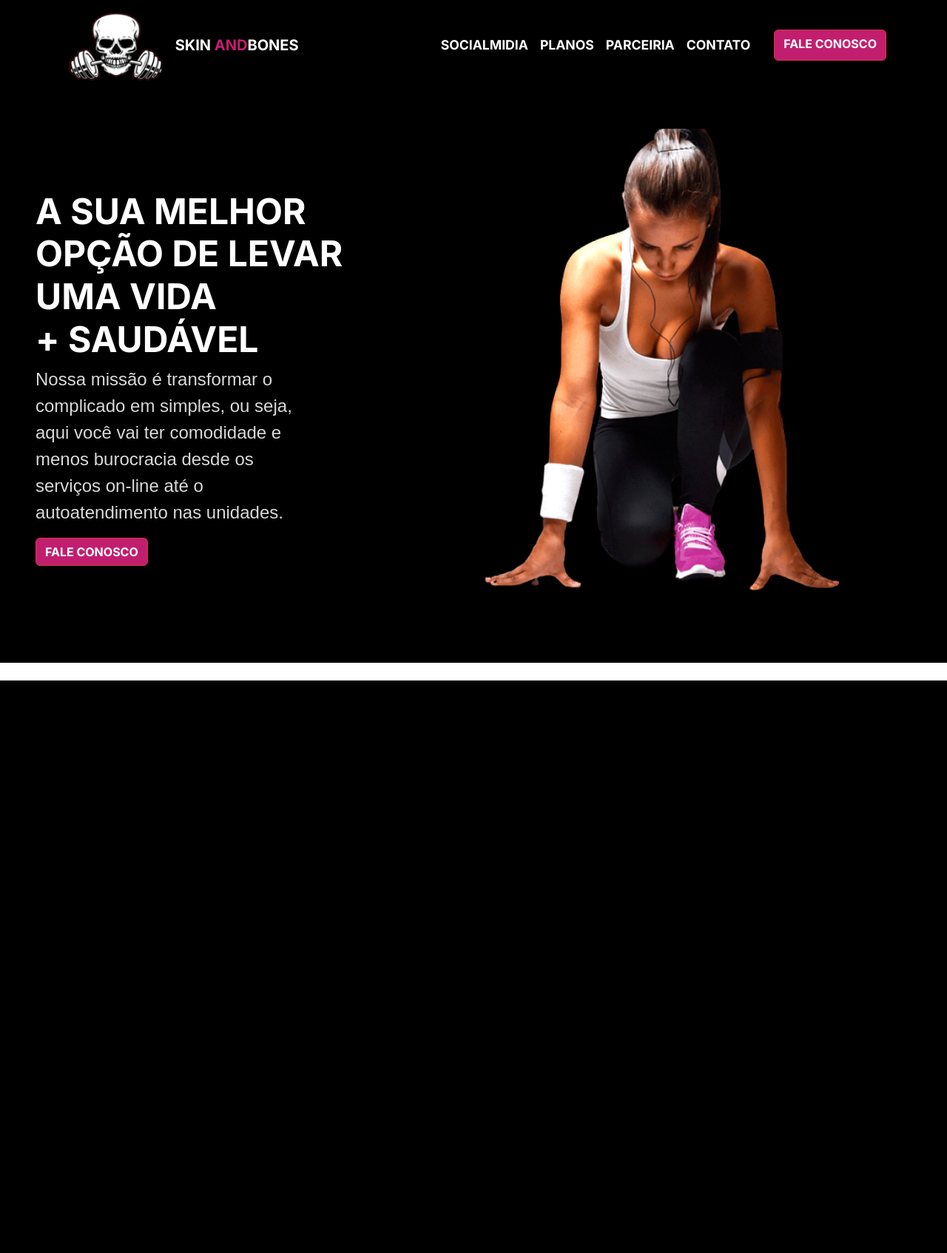
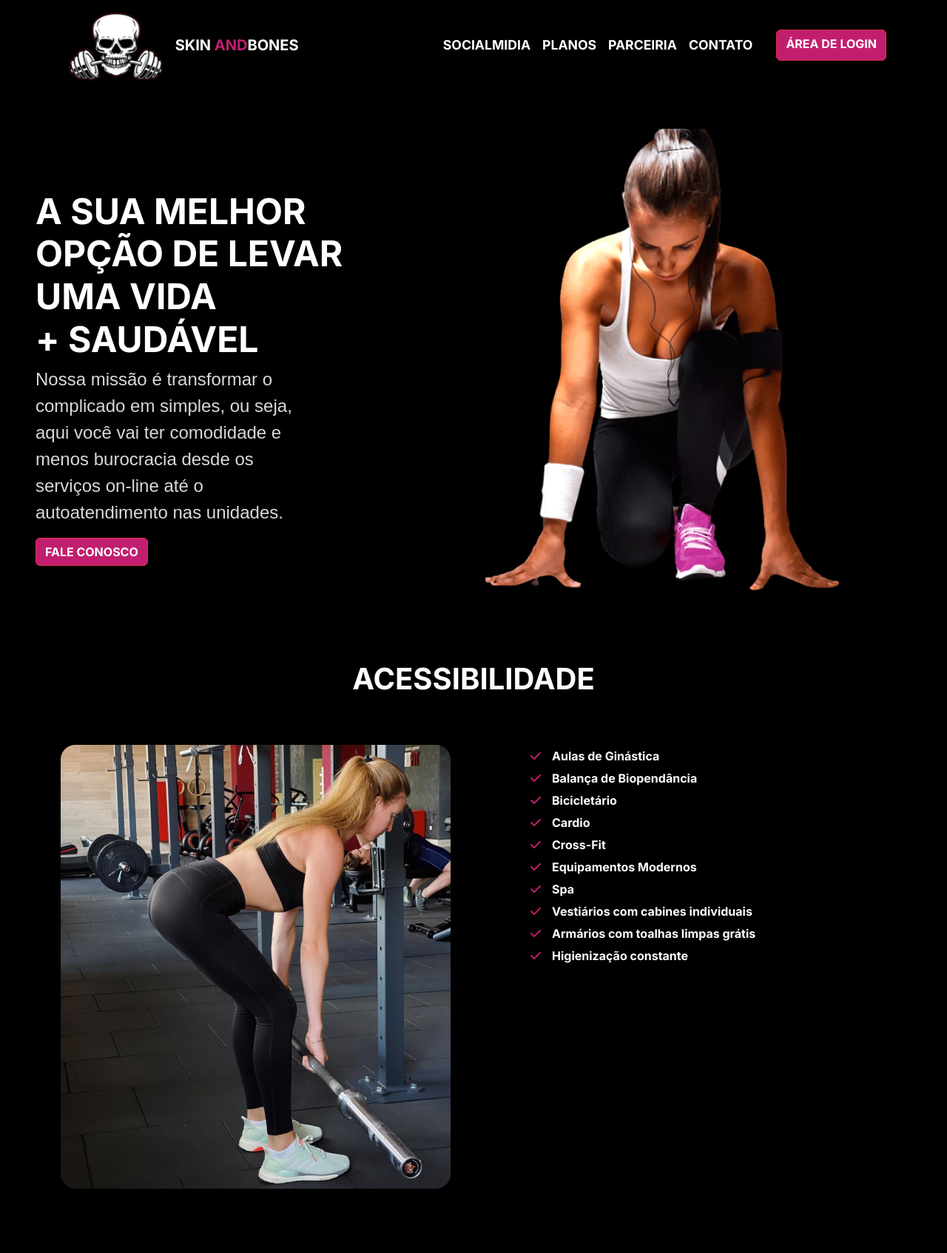
Before and after one commit to Hunterland/skinandbones, a PHP site: page / in a window 1280 px wide. Shown: the whole page at 74% size. Before the commit the page ends 920 px from the top, so only its background shows below. Run offline with PHP 8.4, Linux system fonts and the light colour scheme; some libraries are stand-ins or nearby versions.

Commit message:
inserindo a tela de sessão de acessibilidade

```diff
--- a/css/style.css
+++ b/css/style.css
@@ -77,12 +77,60 @@ p {
   color: #D9D9D9;
 }
 
+/* SESSÃO DE ACESSIBILIDADE */
 
-/* responsividade */
+.about-us {
+  background-color: black;
+  height: 100vh;
+  margin-top: -2%;
+}
 
-@media (min-width: 576px) {}
+.text-content {
+  left: 5%;
+}
 
-@media (min-width: 768px) {}
+.main-title {
+  color: #ffffff;
+  margin: 0 0 65px 0;
+  font-size: 40px;
+  text-align: center;
+}
+
+.about-title {
+  font-size: 17px;
+  color: black;
+  text-transform: uppercase;
+  font-weight: bold;
+}
+
+#about-list {
+  list-style: none;
+  padding-left: 65px;
+}
+
+#about-list li {
+  line-height: 30px;
+  color: #ffffff;
+}
+
+#about-list i {
+  color: #C21E6F;
+  margin-right: 15px;
+}
+
+
+
+/* RESPONSIVIDADE */
+
+
+@media (min-width: 1400px) {}
+
+@media (max-width: 1200px) {
+  .about-us {
+    margin-top: -6%;
+  }
+}
+
 
 @media (max-width: 992px) {
   .img-hero {
@@ -90,6 +138,7 @@ p {
   }
 }
 
-@media (min-width: 1200px) {}
 
-@media (min-width: 1400px) {}
+@media (min-width: 768px) {}
+
+@media (min-width: 576px) {}
--- a/index.html
+++ b/index.html
@@ -1,5 +1,6 @@
 <!DOCTYPE html>
 <html lang="pt-br">
+
 <head>
   <!-- META TAGS -->
   <meta charset="utf-8" />
@@ -8,10 +9,11 @@
   <title>Skin and Bones</title>
 
   <!-- BOOTSTRAP CDN -->
-    <link href="https://cdn.jsdelivr.net/npm/bootstrap@5.2.1/dist/css/bootstrap.min.css"
-      rel="stylesheet"
-      integrity="sha384-iYQeCzEYFbKjA/T2uDLTpkwGzCiq6soy8tYaI1GyVh/UjpbCx/TYkiZhlZB6+fzT"
-      crossorigin="anonymous"/>
+  <link href="https://cdn.jsdelivr.net/npm/bootstrap@5.2.1/dist/css/bootstrap.min.css" rel="stylesheet"
+    integrity="sha384-iYQeCzEYFbKjA/T2uDLTpkwGzCiq6soy8tYaI1GyVh/UjpbCx/TYkiZhlZB6+fzT" crossorigin="anonymous" />
+
+   <!-- FONTAWESOME -->
+   <script src="https://kit.fontawesome.com/bf7e05c402.js" crossorigin="anonymous"></script>
 
   <!-- GOOGLE FONTS -->
   <link rel="preconnect" href="https://fonts.googleapis.com">
@@ -32,14 +34,8 @@
         <span>SKIN <font color="#C21E6F">AND</font>BONES</span>
       </a>
       <!-- TOOGLE NAVIGATION -->
-            <button
-                class="navbar-toggler"
-                type="button"
-                data-bs-toggle="collapse"
-                data-bs-target="#navbarSupportedContent"
-                aria-controls="navbarSupportedContent"
-                aria-expanded="false"
-                aria-label="Toggle navigation">
+      <button class="navbar-toggler" type="button" data-bs-toggle="collapse" data-bs-target="#navbarSupportedContent"
+        aria-controls="navbarSupportedContent" aria-expanded="false" aria-label="Toggle navigation">
         <span class="navbar-toggler-icon"></span>
       </button>
       <div class="collapse navbar-collapse" id="navbarSupportedContent">
@@ -56,7 +52,7 @@
           <li class="nav-item">
             <a class="nav-link" href="#">CONTATO</a>
           </li>
-                    <a href="#" class="btn btn-danger ms-4">FALE CONOSCO</a>
+          <a href="#" class="btn btn-danger ms-4">ÁREA DE LOGIN</a>
         </ul>
       </div>
     </div>
@@ -65,7 +61,7 @@
   <!-- SESSÃO DE APRESENTAÇÃO -->
   <div class="container-fluid bg-black p-5 mb-4">
     <div class="row">
-      <div class="col-lg-6 align-self-center">
+      <div class="col-lg-6 align-self-center py-5">
         <h1 class="display-5 fw-bold">A SUA MELHOR<br>OPÇÃO
           DE LEVAR<br>UMA VIDA<br>+ SAUDÁVEL
         </h1>
@@ -81,12 +77,40 @@
       </div>
     </div>
   </div>
-
+  <!-- SESSÃO DE ACESSIBILIDADE -->
+  <main>
+    <section id="about" class="about-us">
+      <div class="container">
+        <div class="row">
+          <div class="col-12">
+            <h3 class="main-title">ACESSIBILIDADE</h3>
+          </div>
+          <div class="col-md-6">
+            <img class="img-fluid" src="./img/Girl.png" alt="girl">
+          </div>
+          <div class="text-content col-md-6">
+            <ul id="about-list">
+              <li><i class="fas fa-check" aria-hidden="true"></i>Aulas de Ginástica</li>
+              <li><i class="fas fa-check" aria-hidden="true"></i>Balança de Biopendância</li>
+              <li><i class="fas fa-check" aria-hidden="true"></i>Bicicletário</li>
+              <li><i class="fas fa-check" aria-hidden="true"></i>Cardio</li>
+              <li><i class="fas fa-check" aria-hidden="true"></i>Cross-Fit</li>
+              <li><i class="fas fa-check" aria-hidden="true"></i>Equipamentos Modernos</li>
+              <li><i class="fas fa-check" aria-hidden="true"></i>Spa</li>
+              <li><i class="fas fa-check" aria-hidden="true"></i>Vestiários com cabines individuais</li>
+              <li><i class="fas fa-check" aria-hidden="true"></i>Armários com toalhas limpas grátis</li>
+              <li><i class="fas fa-check" aria-hidden="true"></i>Higienização constante</li>
+          </ul>
+          </div>
+        </div>
+      </div>
+    </section>
+  </main>
 
 </body>
-  <script
-      src="https://cdn.jsdelivr.net/npm/bootstrap@5.2.1/dist/js/bootstrap.bundle.min.js"
-      integrity="sha384-u1OknCvxWvY5kfmNBILK2hRnQC3Pr17a+RTT6rIHI7NnikvbZlHgTPOOmMi466C8"
-      crossorigin="anonymous"
-    ></script>
+<script src="https://cdn.jsdelivr.net/npm/@popperjs/core@2.11.6/dist/umd/popper.min.js"
+  integrity="sha384-oBqDVmMz9ATKxIep9tiCxS/Z9fNfEXiDAYTujMAeBAsjFuCZSmKbSSUnQlmh/jp3" crossorigin="anonymous"></script>
+<script src="https://cdn.jsdelivr.net/npm/bootstrap@5.2.1/dist/js/bootstrap.min.js"
+  integrity="sha384-7VPbUDkoPSGFnVtYi0QogXtr74QeVeeIs99Qfg5YCF+TidwNdjvaKZX19NZ/e6oz" crossorigin="anonymous"></script>
+
 </html>
```
Lines whose indentation alone changed are shown as unchanged.
